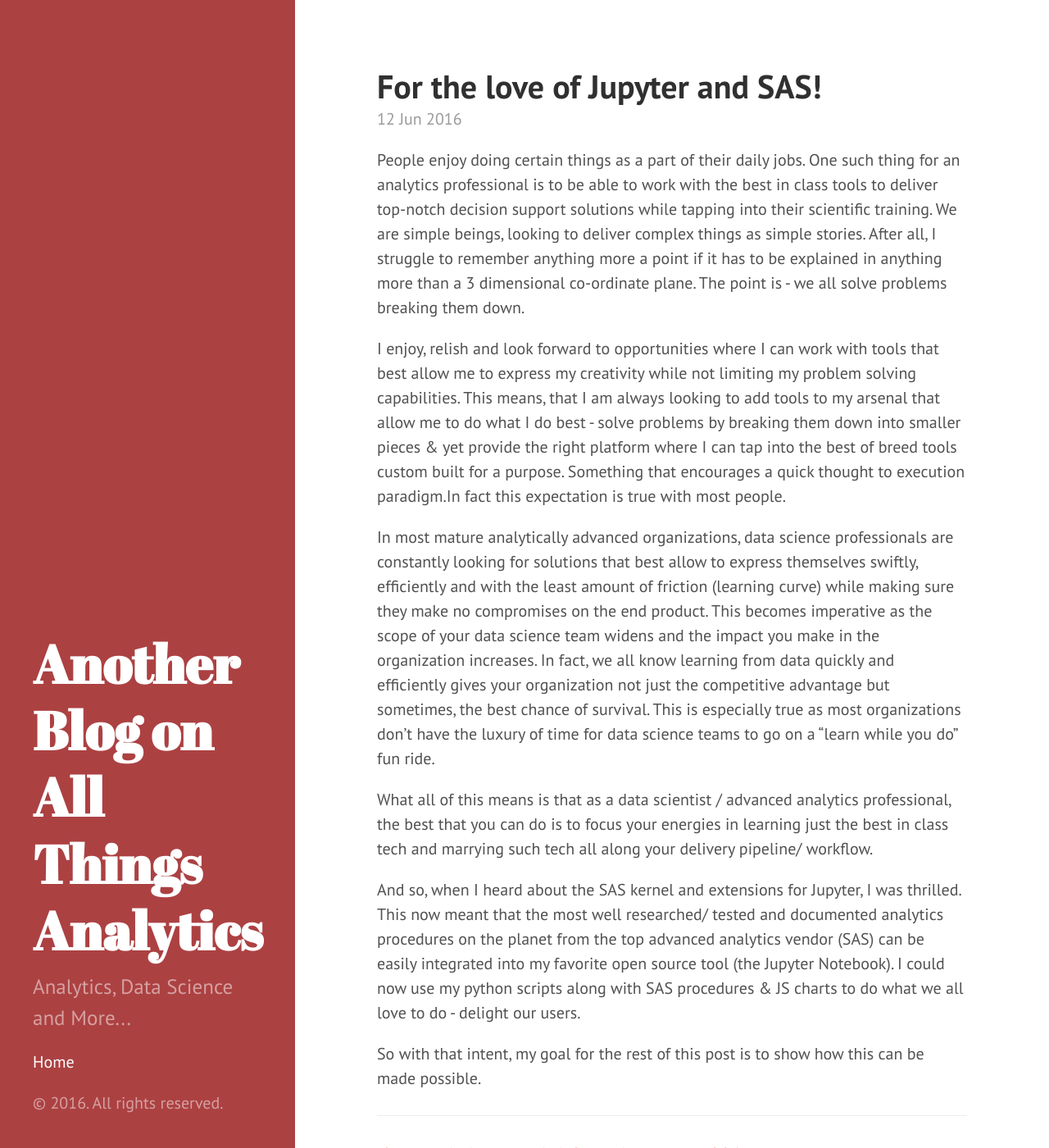
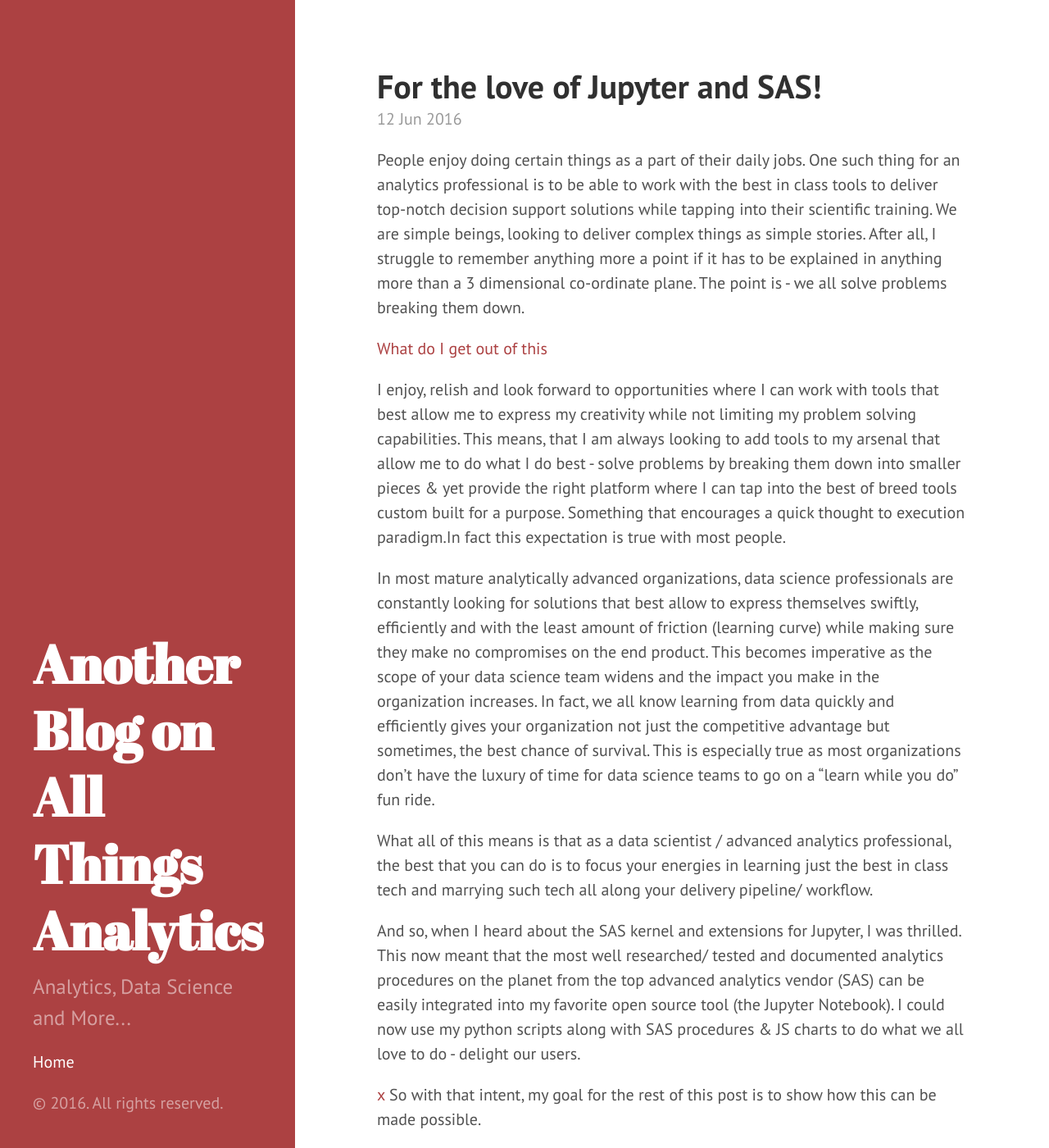
Before and after one commit to datasciencemonkey/datasciencemonkey.github.io, a Jekyll site: the page built from _posts/2016-06-12-for-the-love-of-jupyter-and-sas.markdown, in a window 1280 px wide and 1400 px high. Shown: the whole window at 82% size. Built offline with Jekyll 4.4.1, drawn with Linux system fonts in a browser that asks for light colours.

Commit message:
Post update:  For the love of Jupyter and SAS!

```diff
--- a/_posts/2016-06-12-for-the-love-of-jupyter-and-sas.markdown
+++ b/_posts/2016-06-12-for-the-love-of-jupyter-and-sas.markdown
@@ -9,6 +9,7 @@ into their scientific training. We are simple beings, looking to deliver complex
 things as simple stories. After all, I struggle to remember anything more a point if it has to be explained
 in anything more than a 3 dimensional co-ordinate plane. The point is - we all solve problems breaking them down.
 
+[What do I get out of this](#tasks)
 
 I enjoy, relish and look forward to opportunities where I can work with tools that best allow me to express my creativity while not limiting my problem
 solving capabilities. This means, that  I am always looking to add tools to my arsenal that allow me to do what I do best - solve problems by
@@ -30,7 +31,8 @@ top advanced analytics vendor (SAS) can be easily integrated into my favorite op
 I could now use my python scripts along with SAS procedures & JS charts to do what we all love to do - delight our
 users.
 
-So with that intent, my goal for the rest of this post is to show how this can be made possible.
+<a name="tasks">x
+</a>So with that intent, my goal for the rest of this post is to show how this can be made possible.
 
 *************
 *<font color="red"> If you're thinking what's in it for me, just read the Q&A below -</font>*
```
